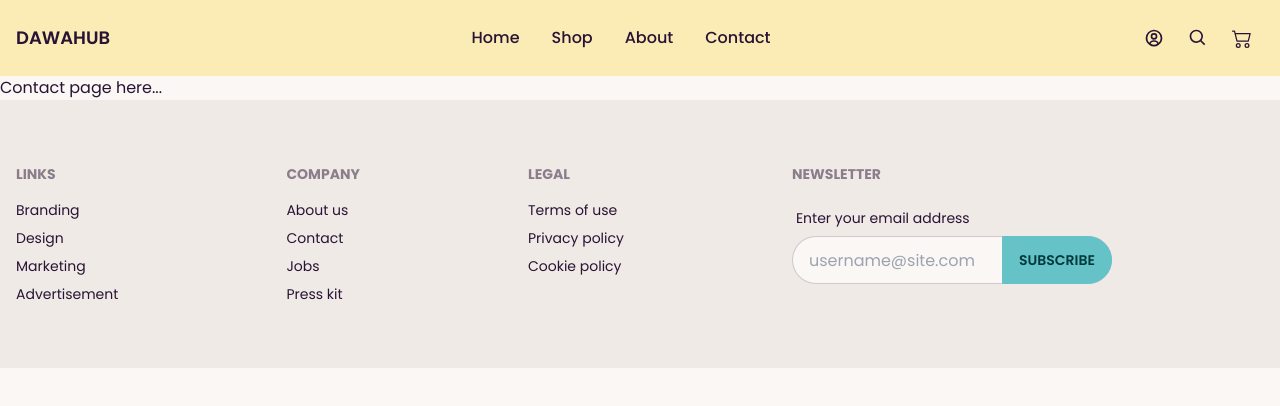
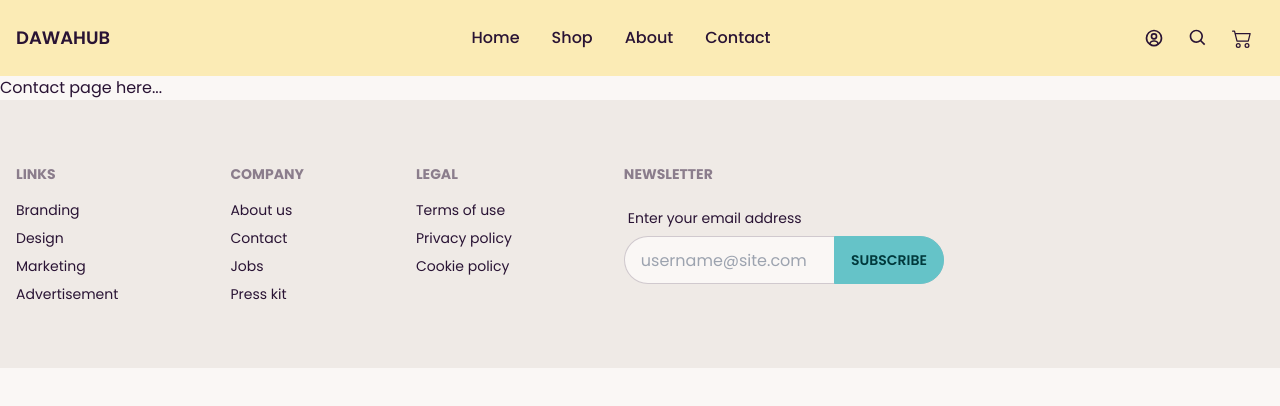
Before and after one commit to Vabrise-Technologies-Ltd/dawahub, a React (Vite) app: page /contact in a window 1280 px wide. Shown: the top 406 px of the page. Built offline with nearby package versions, Linux system fonts and the light colour scheme.

Commit message:
add README && LICENSE

```diff
--- a/src/components/Footer.jsx
+++ b/src/components/Footer.jsx
@@ -1,6 +1,7 @@
 const Footer = () => {
     return (
         <>
+            <div>
                 <footer className="footer md:py-16 py-8 px-4 bg-base-200 text-base-content">
                     <div>
                         <span className="footer-title">Links</span>
@@ -34,7 +35,13 @@ const Footer = () => {
                         </div>
                         </div>
                     </div>
+                    <hr className=""/>
+                    <div>
+
+                    </div>
                 </footer>
+
+            </div>
         </>
     );
 }
```
Also changed, not shown: 2 other files (tests, documents, lock files or other folders). Lines whose indentation alone changed are shown as unchanged.
